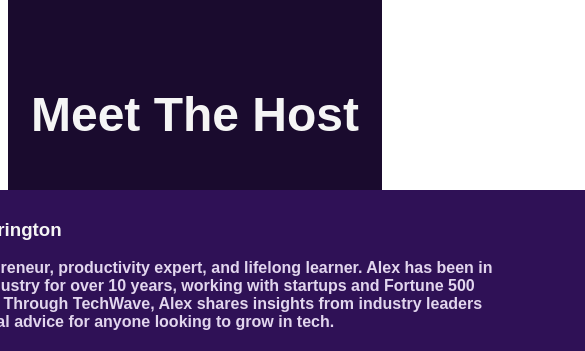
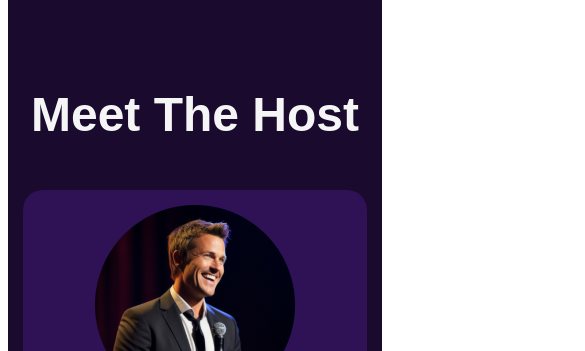
Before and after one commit to jawadjb21/tech_wave, a plain HTML site: page index.html in a window 390 px wide. Shown: the part 4497-4848 px from the top of the page, 585 px wide, since content can reach past the window. Drawn offline with Linux system fonts and the light colour scheme; a web font is replaced by a local one.

Commit message:
Made Host section responsive

```diff
--- a/index.html
+++ b/index.html
@@ -189,7 +189,7 @@
                 <h3 class="section-title">Meet The Host</h3>
                 <div class="host_card display-flex">
                     <img src="./assets/host.png" alt="">
-                    <div class="host_content">
+                    <div class="host_content display-flex">
                         <h3 class="feature-header">Steve Harrington</h3>
                         <p class="description">Tech entrepreneur, productivity expert, and lifelong learner. Alex has
                             been in the tech industry for over 10 years, working with startups and Fortune 500
--- a/styles/tech_wave.css
+++ b/styles/tech_wave.css
@@ -246,7 +246,7 @@
 
 
 /* FEATURES */
-.features{
+.features {
     flex-direction: column;
     justify-content: center;
     align-items: center;
@@ -255,34 +255,35 @@
     padding: 10px 200px 80px;
 }
 
-.feature-container{
+.feature-container {
     display: grid;
     grid-template-columns: repeat(3, 1fr);
     grid-template-rows: repeat(3, 250px);
     gap: 1rem;
 }
 
-.headphone{
+.headphone {
     grid-column: span 1;
     grid-row: span 2;
 }
 
-.mobile, .global{
+.mobile,
+.global {
     grid-column: span 2;
     grid-row: span 1;
 }
 
-.interviews{
+.interviews {
     grid-column: span 2;
     grid-row: span 1;
 }
 
-.resources{
+.resources {
     grid-column: span 1;
     grid-row: span 1;
 }
 
-.feature-cards{
+.feature-cards {
     background-color: var(--menu-bg-color);
     border-radius: 20px;
     padding: 15px;
@@ -292,24 +293,26 @@
     box-shadow: 0 1.5px 1px black;
     transition: 1s ease-in-out;
 }
-.feature-cards:hover{
+
+.feature-cards:hover {
     transform: scale(1.05) translate(2px);
     cursor: pointer;
 }
 
-.feature-content{
+.feature-content {
     margin: auto 0;
 }
 
-.feature-header{
+.feature-header {
     color: var(--text-color);
 }
 
-.feature-description{
+.feature-description {
     color: var(--text-color-2);
 }
+
 /* Episodes */
-.hosts_episodes{
+.hosts_episodes {
     flex-direction: column;
     justify-content: center;
     align-items: center;
@@ -319,23 +322,23 @@
     padding: 10px 200px 80px;
 }
 
-.featured_videos{
+.featured_videos {
     display: grid;
     grid-template-columns: repeat(3, 1fr);
     gap: 1.25rem;
 }
 
-.video_card{
+.video_card {
     background-color: var(--menu-bg-color);
     border-radius: 20px;
 }
 
-.video_card iframe{
+.video_card iframe {
     width: 100%;
     border-radius: 20px 20px 0 0;
 }
 
-.video_card_content{
+.video_card_content {
     flex-direction: column;
     justify-content: space-between;
     align-items: flex-start;
@@ -358,20 +361,22 @@
     background-color: var(--menu-bg-color);
     justify-content: space-between;
     align-items: center;
-    gap: 2rem;
-    padding: 10px  20px;
+    gap: 5rem;
+    padding: 10px  120px;
     border-radius: 20px;
 }
 
 .host_content{
-    width: 800px;
+    flex-direction: column;
+    justify-content: center;
+    align-items: flex-start;
 }
 
-.host_content .menu{
+.host_content .menu {
     padding-left: 0;
 }
 
-.host_content .menu .social-link a{
+.host_content .menu .social-link a {
     background: linear-gradient(to top, var(--gradient-color-1), var(--gradient-color-2), var(--gradient-color-3));
     -webkit-background-clip: text;
     background-clip: text;
@@ -413,9 +418,12 @@
         padding: 30px;
     }
 
-    .about, .features, .hosts_episodes{
+    .about,
+    .features,
+    .hosts_episodes {
         padding: 20px 15px 60px;
     }
+
     .about .about-content .description {
         width: 100%;
     }
@@ -425,19 +433,47 @@
         row-gap: 20px;
     }
 
-    .features{
+    .features {
         text-align: center;
     }
-    .feature-container{
+
+    .feature-container {
         grid-template-columns: 1fr;
     }
 
-    .feature-cards{
+    .feature-cards {
         grid-column: span 1;
         grid-row: span 1;
     }
 
-    .featured_videos{
+    .featured_videos {
         grid-template-columns: 1fr;
     }
+
+    .host_card {
+        flex-direction: column;
+        justify-content: space-between;
+        align-items: center;
+        padding: 15px;
+
+    }
+
+    .host_content {
+        flex-direction: column;
+        justify-content: center;
+        align-items: center;
+        width: 100%;
+        text-align: center;
+        gap: 25px;
+    }
+
+    .host_content * {
+        margin: 0;
+    }
+
+    .host_content .menu {
+        justify-content: center;
+    }
+
+
 }
```
